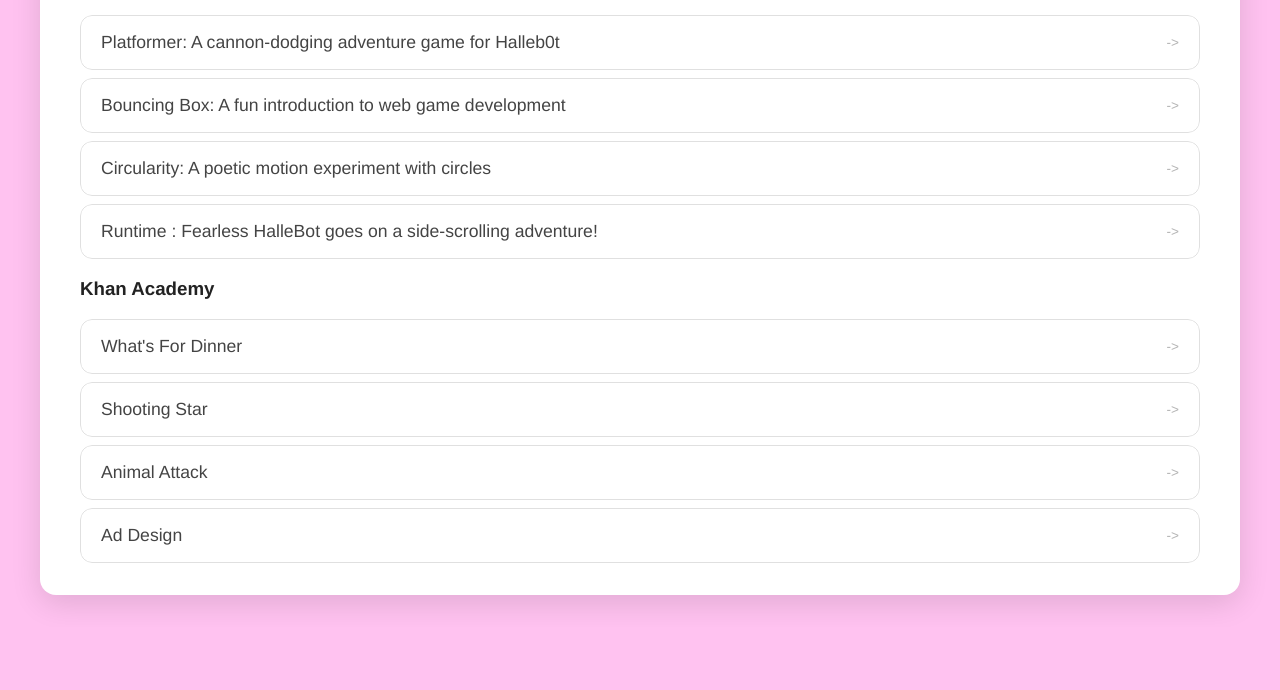
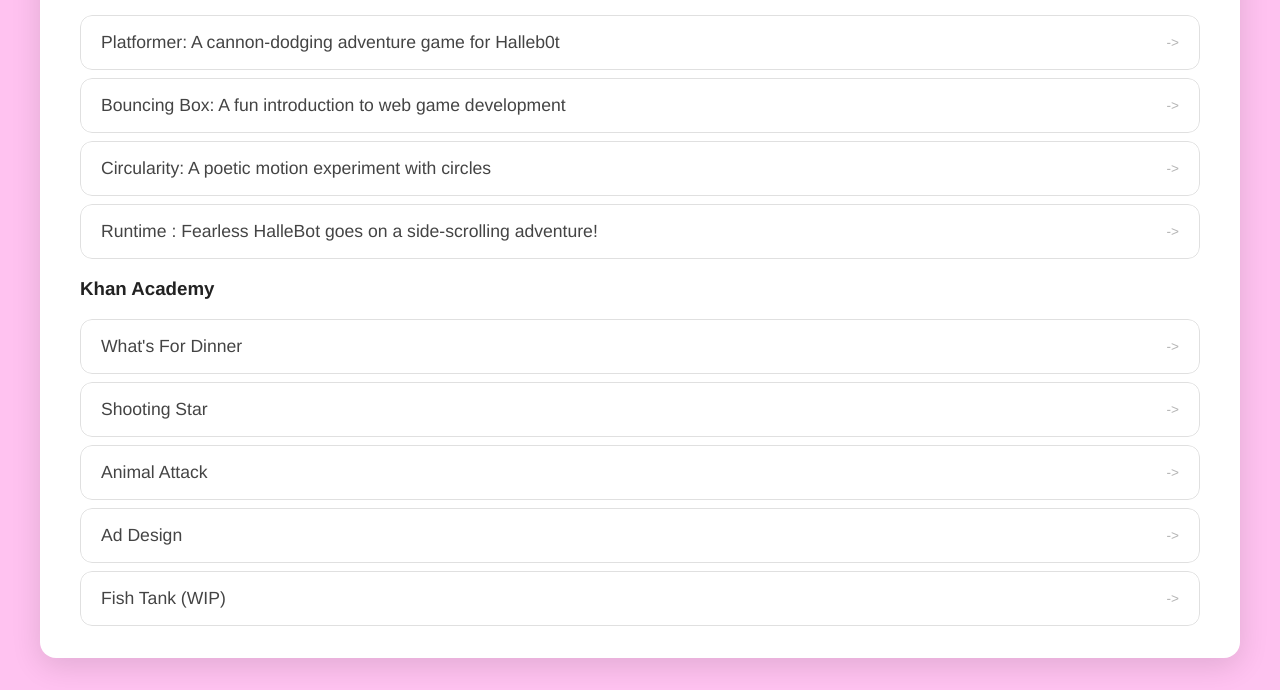
Before and after one commit to benjaminrodriguez9312/benjaminrodriguez9312.github.io, a plain HTML site: page portfolio.html in a window 1280 px wide. Shown: the part 257-947 px from the top of the page. Before the commit the page ends 884 px from the top, so only its background shows below. Drawn offline with Linux system fonts and the light colour scheme.

Commit message:
Added Fishtank

```diff
--- a/portfolio.html
+++ b/portfolio.html
@@ -48,7 +48,10 @@
           </li>
           <li>
             <a href="https://www.khanacademy.org/computer-programming/spin-off-of-project-ad-design/6088181318795264" target = "_blank">Ad Design</a>
-        </li>
+          </li>
+          <li>
+            <a href="https://www.khanacademy.org/computer-programming/tha-tank-boiiiiiiiiiiiiiiiiiiiiiiiiiiiiii/6059729496162304" target = "_blank">Fish Tank (WIP)</a>
+          </li>
         </ul>
        </div>
       </div>
```
